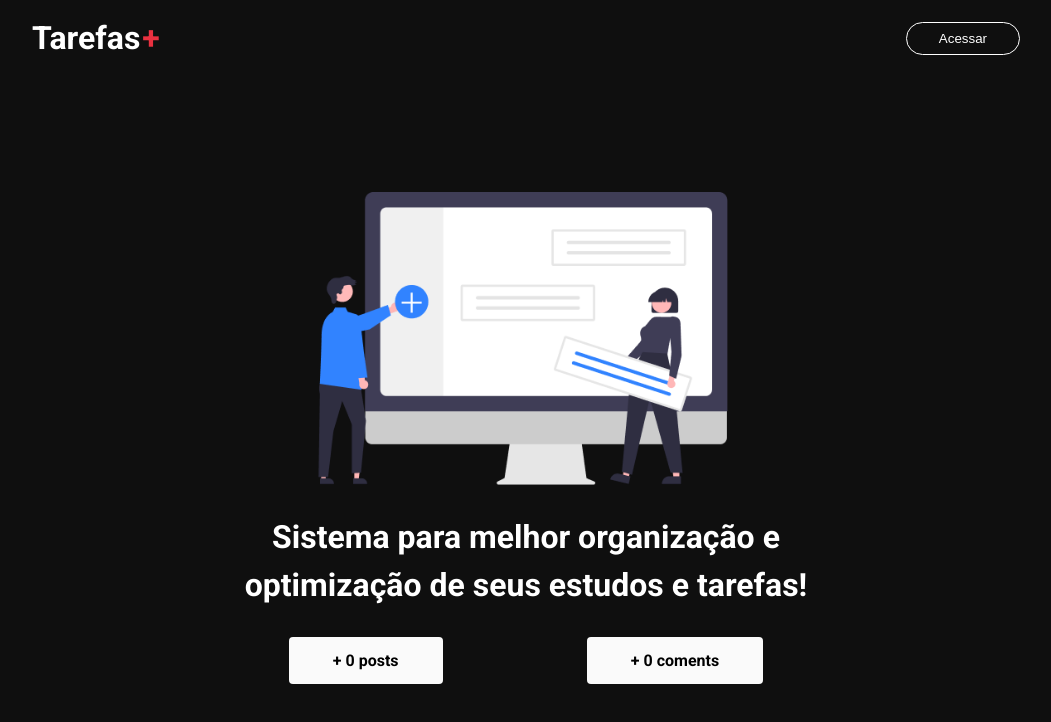
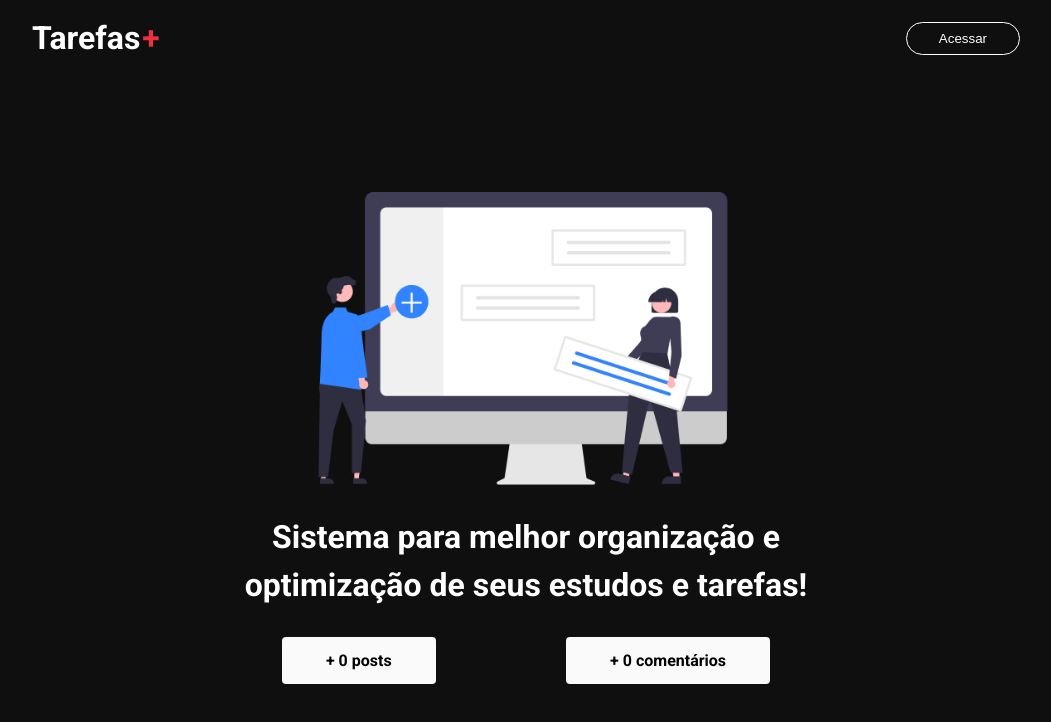
Before and after one commit to GabrielNogueira-Dev/PlusTask, a Next.js app: page / in a window 1280 px wide. Shown: the top 722 px of the page, without its empty margins (114-1165 px from the left). Built offline with nearby package versions, Linux system fonts and the light colour scheme; no server answers; the database is empty.

Commit message:
cometario

```diff
--- a/src/pages/index.tsx
+++ b/src/pages/index.tsx
@@ -40,7 +40,7 @@ export default function Home({posts,coments}:HomeProps) {
       <span>+ {posts} posts</span>
     </section>
     <section className={styles.box}>
-      <span>+ {coments} coments</span>
+      <span>+ {coments} comentários</span>
     </section>
 </div>
 
```
